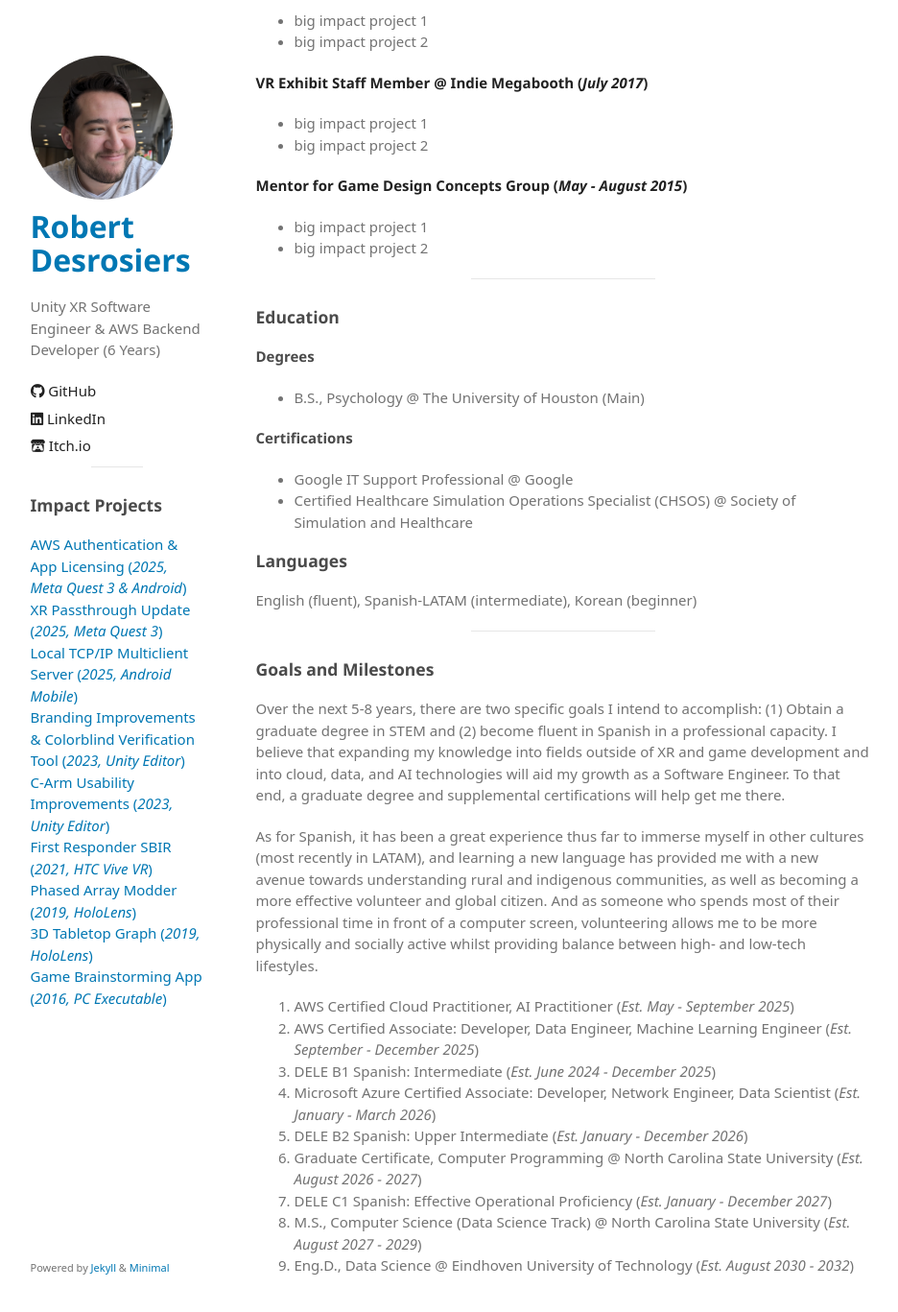
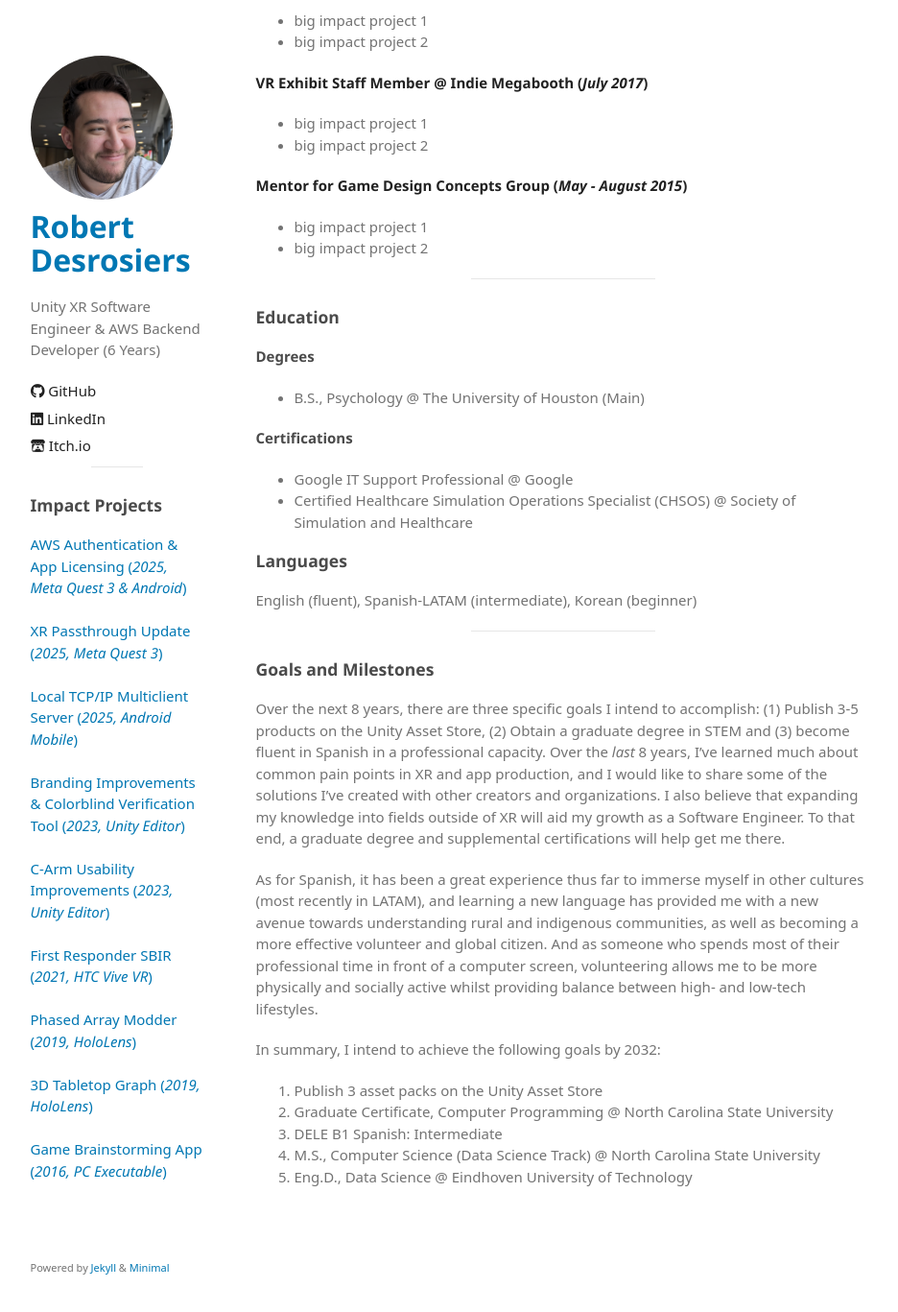
Before and after one commit to robertdrsj/robertdrsj.github.io, a Jekyll site: the page built from README.md, in a window 1280 px wide and 1400 px high, scrolled down 1481 px. Shown: the top 1367 px of the window at 96% size, without its empty margins (171-1107 px from the left). Built offline with Jekyll 4.4.1, drawn with Linux system fonts in a browser that asks for light colours; some web fonts are replaced; our own code applies the rules of GitHub Pages for plain Markdown files.

Commit message:
Project list format change 2

```diff
--- a/README.md
+++ b/README.md
@@ -74,16 +74,13 @@
 ---
 
 ### Goals and Milestones
-Over the next 5-8 years, there are two specific goals I intend to accomplish: (1) Obtain a graduate degree in STEM and (2) become fluent in Spanish in a professional capacity. I believe that expanding my knowledge into fields outside of XR and game development and into cloud, data, and AI technologies will aid my growth as a Software Engineer. To that end, a graduate degree and supplemental certifications will help get me there.
+Over the next 8 years, there are three specific goals I intend to accomplish: (1) Publish 3-5 products on the Unity Asset Store, (2) Obtain a graduate degree in STEM and (3) become fluent in Spanish in a professional capacity. Over the _last_ 8 years, I've learned much about common pain points in XR and app production, and I would like to share some of the solutions I've created with other creators and organizations. I also believe that expanding my knowledge into fields outside of XR will aid my growth as a Software Engineer. To that end, a graduate degree and supplemental certifications will help get me there.
 
 As for Spanish, it has been a great experience thus far to immerse myself in other cultures (most recently in LATAM), and learning a new language has provided me with a new avenue towards understanding rural and indigenous communities, as well as becoming a more effective volunteer and global citizen. And as someone who spends most of their professional time in front of a computer screen, volunteering allows me to be more physically and socially active whilst providing balance between high- and low-tech lifestyles.
 
-1. AWS Certified Cloud Practitioner, AI Practitioner (_Est. May - September 2025_)
-2. AWS Certified Associate: Developer, Data Engineer, Machine Learning Engineer (_Est. September - December 2025_)
-3. DELE B1 Spanish: Intermediate (_Est. June 2024 - December 2025_)
-4. Microsoft Azure Certified Associate: Developer, Network Engineer, Data Scientist (_Est. January - March 2026_)
-5. DELE B2 Spanish: Upper Intermediate (_Est. January - December 2026_)
-6. Graduate Certificate, Computer Programming @ North Carolina State University (_Est. August 2026 - 2027_)
-7. DELE C1 Spanish: Effective Operational Proficiency (_Est. January - December 2027_)
-8. M.S., Computer Science (Data Science Track) @ North Carolina State University (_Est. August 2027 - 2029_)
-9. Eng.D., Data Science @ Eindhoven University of Technology (_Est. August 2030 - 2032_)
+In summary, I intend to achieve the following goals by 2032:
+1. Publish 3 asset packs on the Unity Asset Store
+2. Graduate Certificate, Computer Programming @ North Carolina State University
+3. DELE B1 Spanish: Intermediate
+4. M.S., Computer Science (Data Science Track) @ North Carolina State University
+5. Eng.D., Data Science @ Eindhoven University of Technology
```
Also changed, not shown: _includes/sidebar.html (+8 -0 lines).
